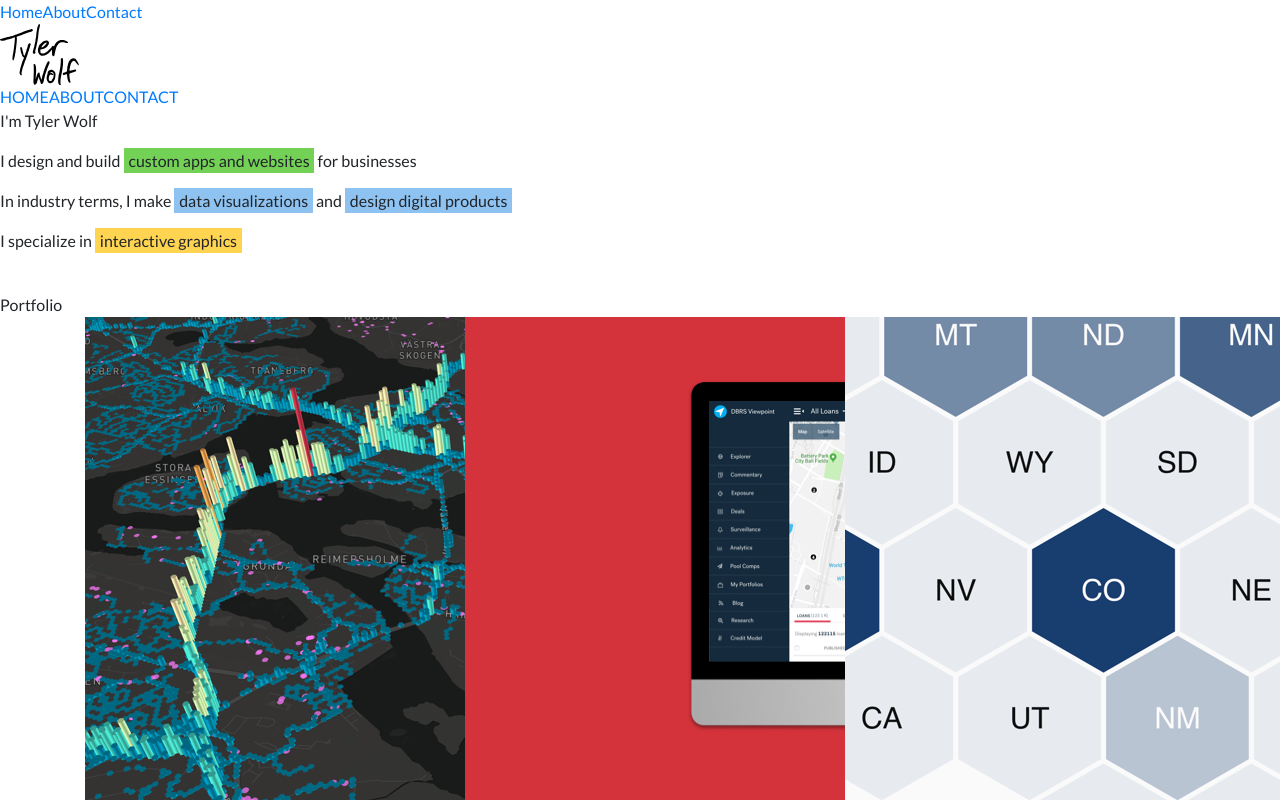
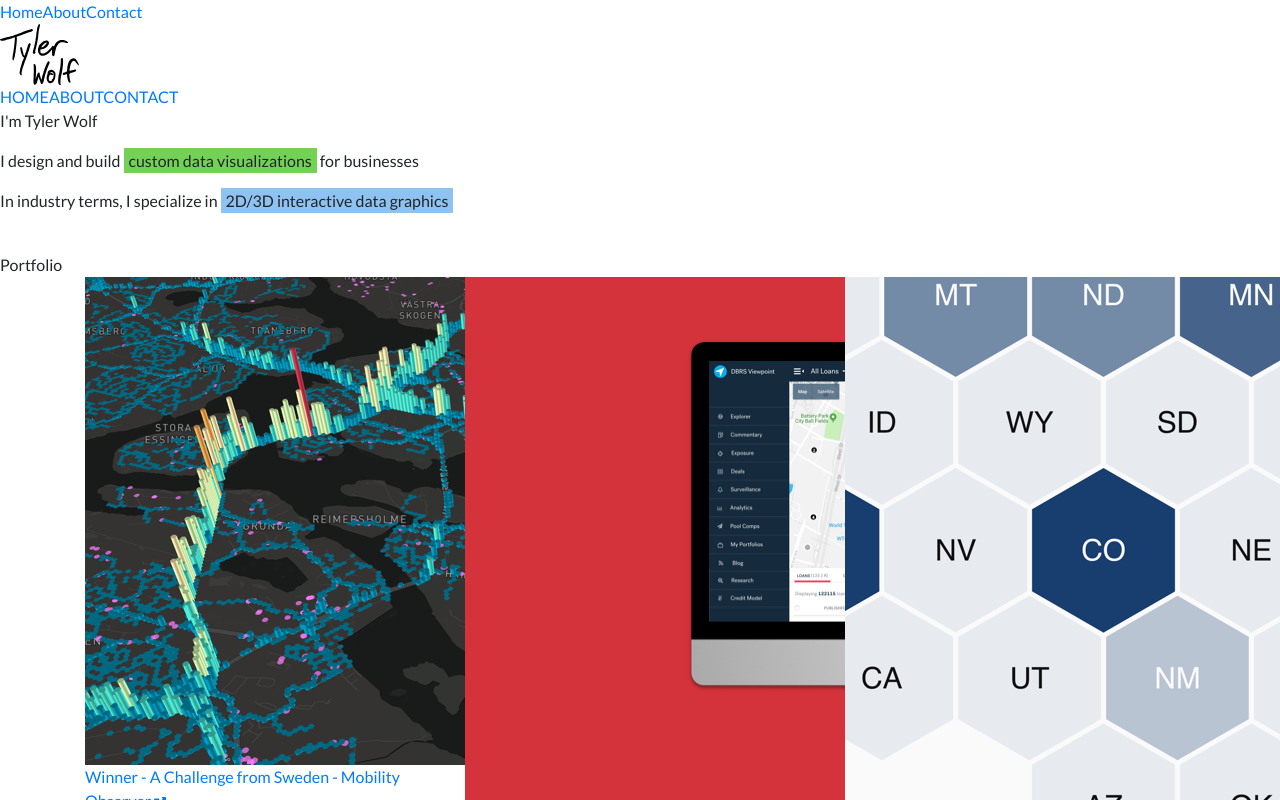
Before and after one commit to thetylerwolf/website, a React (Create React App) app: page / in a window 1280 px wide. Shown: the top 800 px of the page. Built offline with nearby package versions, Linux system fonts and the light colour scheme.

Commit message:
copy updates

```diff
--- a/package.json
+++ b/package.json
@@ -26,7 +26,7 @@
     "test": "react-scripts test --env=jsdom",
     "eject": "react-scripts eject",
     "deploy": "gh-pages -d build",
-    "predeploy": "npm run build"
+    "predeploy": "yarn build"
   },
   "devDependencies": {
     "gh-pages": "^2.0.1"
--- a/src/components/About.js
+++ b/src/components/About.js
@@ -44,7 +44,7 @@ export default class About extends Component {
 
             <Col lg={ 8 } md={ 8 } sm={ 12 }>
               <p>
-                I'm Tyler Wolf. I am a <span className="highlight-2">freelance data visualization designer/creative developer</span> based
+                I'm Tyler Wolf. I am a <span className="highlight-2">data visualization designer/creative developer</span> based
                 in <span className="highlight-2">Stockholm, Sweden</span>. I have been working in technology of some
                 kind for about a decade.
               </p>
--- a/src/components/Contact.js
+++ b/src/components/Contact.js
@@ -34,7 +34,7 @@ export default class Contact extends Component {
             <Col lg={ 2 } md={ 2 } sm={ 12 }>
               <div className="contact-logo">
                 {/* <Link to="/"><img alt="Tyler Wolf" src="logo.png" /></Link> */}
-                <div className="contact-text">Hire Me</div>
+                <div className="contact-text">Contact</div>
               </div>
             </Col>
 
@@ -94,6 +94,9 @@ export default class Contact extends Component {
 
                 <ul>
                   <li>
+                    Competition Judge - World Bank/Mapbox Visualizing Risk&nbsp;Challenge
+                  </li>
+                  <li>
                     <a target="_blank" href="https://challengesgov.se/winner-mobility-observer/">Winner - A Challenge from Sweden - Sustainable Mobility Data Visualization</a>
                   </li>
                   <li>
--- a/src/components/Home.js
+++ b/src/components/Home.js
@@ -110,9 +110,9 @@ export default class Home extends Component {
                 {/* <canvas ref="nameCanvas"></canvas> */}
                 {/* <img src="logo.png" alt="Tyler Wolf" /> */}
                 <p>I'm <span className="name-text">Tyler Wolf</span></p>
-                <p>I design and build <span className="highlight-1">custom apps and websites</span> for businesses</p>
-                <p>In industry terms, I make <span className="highlight-2">data visualizations</span> and <span className="highlight-2">design digital products</span></p>
-                <p>I specialize in <span className="highlight-3">interactive graphics</span></p>
+                <p>I design and build <span className="highlight-1">custom data visualizations</span> for businesses</p>
+                {/* <p>In industry terms, I make <span className="highlight-2">data visualizations</span> and <span className="highlight-2">design digital products</span></p> */}
+                <p>In industry terms, I specialize in <span className="highlight-2">2D/3D interactive data graphics</span></p>
                 {/*
                   <p>Get in touch to <span className="highlight-2">hire me</span> <Link className="dark-link" to="/contact">here</Link></p>
                   <p>You can learn more <span className="highlight-2">about me</span> <Link className="dark-link" to="/about">here</Link></p>
```
